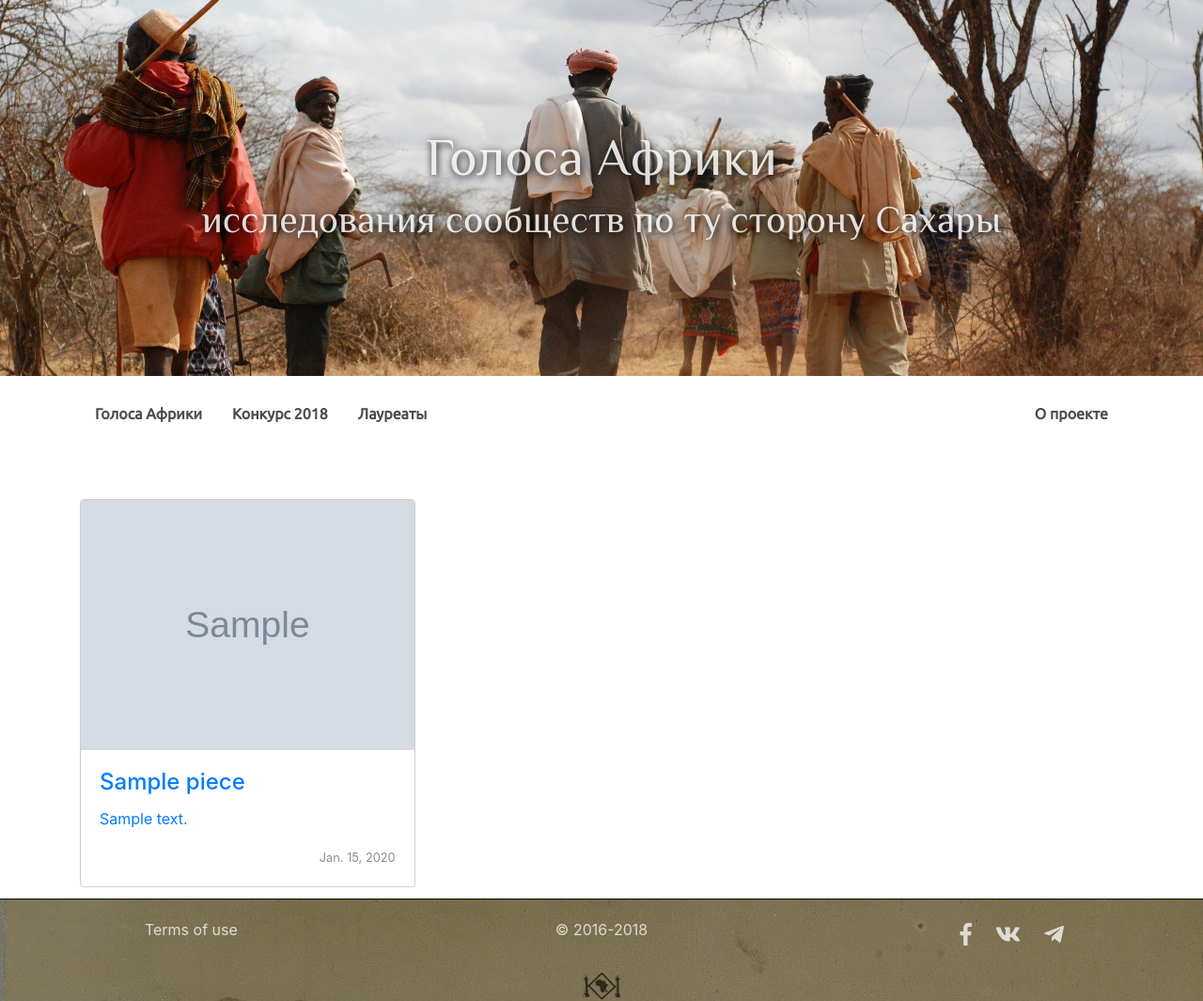
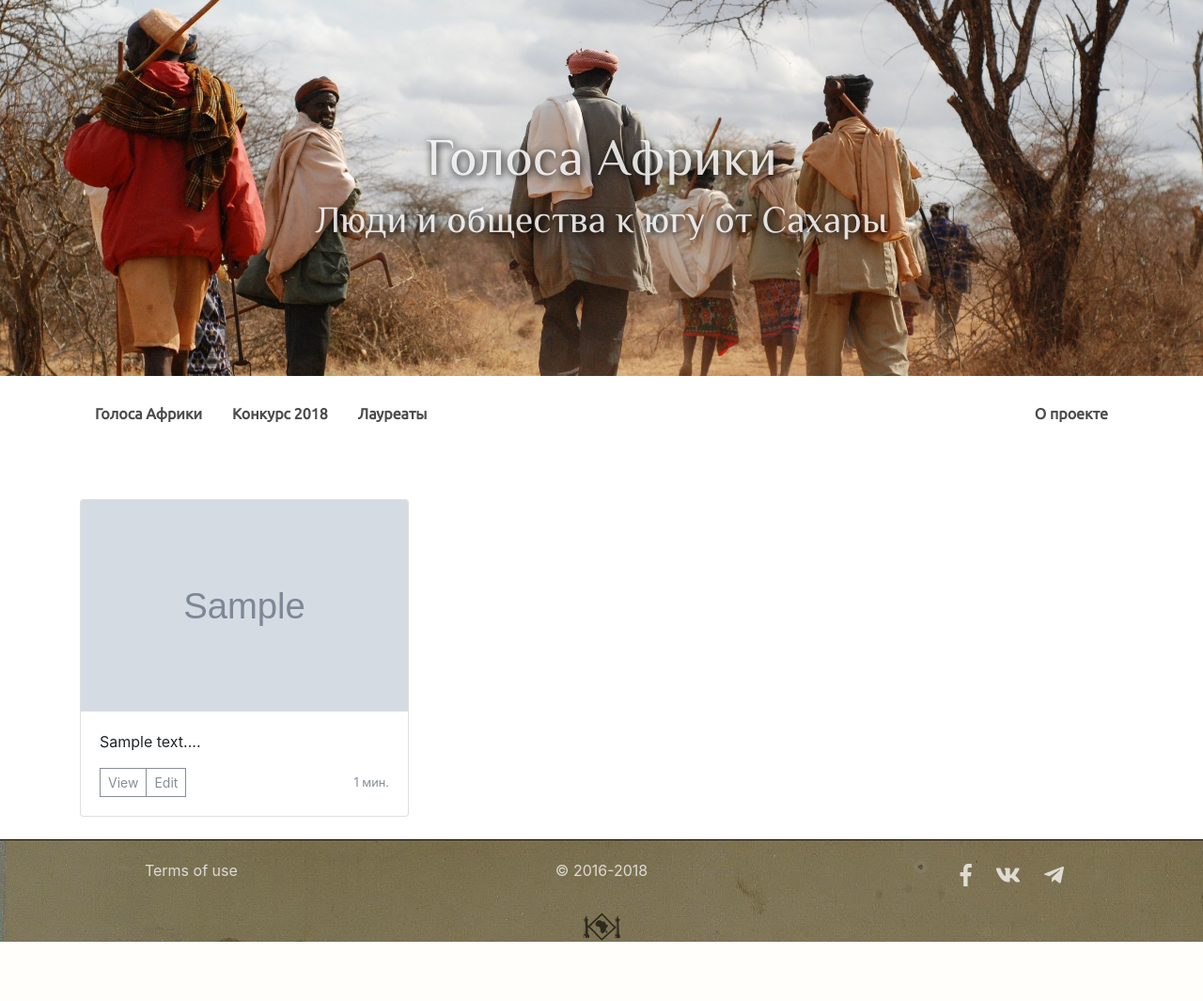
Before and after one commit to oromay/golosa_afriki, a Django app: template templates/home.html in a window 1280 px wide. Shown: the whole page at 94% size. After the commit the page ends 1002 px from the top, so only its background shows below. Run offline with Django 3.2, Linux system fonts and the light colour scheme; the template is opened without the code that fills it: most values are stand-ins (such as "Sample title", 1, 10 or a date in 2020); grey boxes marked "Sample" are stand-in pictures; some libraries are stand-ins or nearby versions; some web fonts are replaced.

Commit message:
new look of home page time to read filter

```diff
--- a/contentmanager/models.py
+++ b/contentmanager/models.py
@@ -49,7 +49,7 @@ class Post(models.Model):
     timestamp = models.DateTimeField("обновлён", auto_now=False, auto_now_add=True)
 
     def get_absolute_url(self):
-        return reverse("detail", kwargs={"slug": self.slug})
+        return reverse("detail", kwargs={"slug": self.id})
 
     def __str__(self):
         return self.slug
@@ -61,7 +61,7 @@ class New(models.Model):
     title = models.CharField("Название", max_length=50)
     slug = models.SlugField(unique=True)
     top_image = models.ImageField(upload_to=upload_location)
-    content= RichTextUploadingField()
+    content= models.TextField()
     updated = models.DateTimeField(auto_now=True, auto_now_add=False)
     timestamp = models.DateTimeField(auto_now=False, auto_now_add=True)
 
--- /dev/null
+++ b/contentmanager/templatetags/app_filters.py
@@ -0,0 +1,15 @@
+import re, math, datetime
+from django import template
+from django.utils.html import strip_tags
+
+register = template.Library()
+
+@register.filter(name='get_time_to_read')
+
+def get_time_to_read(html_string):
+    word_string = strip_tags(html_string)
+    matching_words = re.findall(r'\w+', word_string)
+    count = len(matching_words)
+    read_time_min = math.ceil(count/150.0)
+    read_time = str(datetime.timedelta(minutes=read_time_min))
+    return("%s мин." % read_time_min)
--- a/contentmanager/urls.py
+++ b/contentmanager/urls.py
@@ -1,5 +1,5 @@
 from django.conf.urls import url
-from .views import mainpage, laureates, zhenya
+from .views import mainpage, laureates, zhenya, post_detail
 from apply.views import UploadView
 
 
--- a/contentmanager/utilities.py
+++ b/contentmanager/utilities.py
@@ -1,6 +1,7 @@
 import datetime
 from slugify import slugify
 from transliterate import translit
+from django.utils.html import strip_tags
 
 
 def ruslugify(smth):
--- a/ga/settings/base.py
+++ b/ga/settings/base.py
@@ -61,8 +61,8 @@ INSTALLED_APPS = [
     'contentmanager',
     #third party
     'crispy_forms',
-    'ckeditor',
-    'ckeditor_uploader',
+    #'ckeditor',
+    #'ckeditor_uploader',
 ]
 
 MIDDLEWARE = [
@@ -148,8 +148,10 @@ STATICFILES_DIRS = [
     BASE_DIR.child('assets')
 ]
 STATIC_ROOT = BASE_DIR.child("static")
+
 MEDIA_ROOT = BASE_DIR.child("media_cdn")
 MEDIA_URL = '/media/'
+
 
 #Third party app settings
 CRISPY_TEMPLATE_PACK = 'bootstrap4'
--- a/templates/base.html
+++ b/templates/base.html
@@ -27,7 +27,7 @@
 
         <div class="container text-center align-self-center">
                     <h1 class="display-4 branding">Голоса Африки</h1>
-                    <h1 class="d-sm-block d-none branding subtitle">исследования сообществ по ту сторону Сахары</h1>
+                    <h1 class="d-sm-block d-none branding subtitle">Люди и общества к югу от Сахары</h1>
         </div> <!-- div container for branding -->
     </header>
 <div class="container main_content">
--- a/templates/home.html
+++ b/templates/home.html
@@ -1,24 +1,27 @@
 {% extends "base.html" %}
 {% load static %}
 {% block main_content %}
+{% load app_filters %}
 
 
 <div class="container">
-<div class="card-columns">
-
-
+<div class="row">
         {% for piece in news %}
-        <div class="card" style="border-color: rgb(207, 207, 207);">
-        <a href="#" style="background-color:black">
-            <img class="card-img-top"  src='{{ piece.top_image.url}}' alt="">
-              <div class="card-body ">
-                <h4 class="card-title">{{piece.title}}</h4>
-                <p class="card-text">{{piece.content|safe}}</p>
-                <p class="card-text text-right"><small class="text-muted"> {{piece.timestamp.date}} </small></p>
+        <div class="col-md-4">
+          <div class="card mb-4 box-shadow">
+            <img class="card-img-top" data-src="" alt="Thumbnail [100%x225]" style="height: 225px; width: 100%; display: block;" src="/media/{{piece.top_image}}" data-holder-rendered="true">
+            <div class="card-body">
+              <p class="card-text">{{piece.content|striptags|slice:":100"}}...</p>
+              <div class="d-flex justify-content-between align-items-center">
+                <div class="btn-group">
+                  <button type="button" class="btn btn-sm btn-outline-secondary">View</button>
+                  <button type="button" class="btn btn-sm btn-outline-secondary">Edit</button>
+                </div>
+                <small class="text-muted"> {{piece.content|get_time_to_read}} </small>
+              </div>
             </div>
-        </a>
+          </div>
         </div>
-
         {% endfor %}
 
 
```
Also changed, not shown: contentmanager/views.py (+13 -2 lines), templates/apply.html (+7 -8 lines), templates/post_detail.html (added, +12 -0 lines), contentmanager/templatetags/__init__.py (added), 1 other file.
